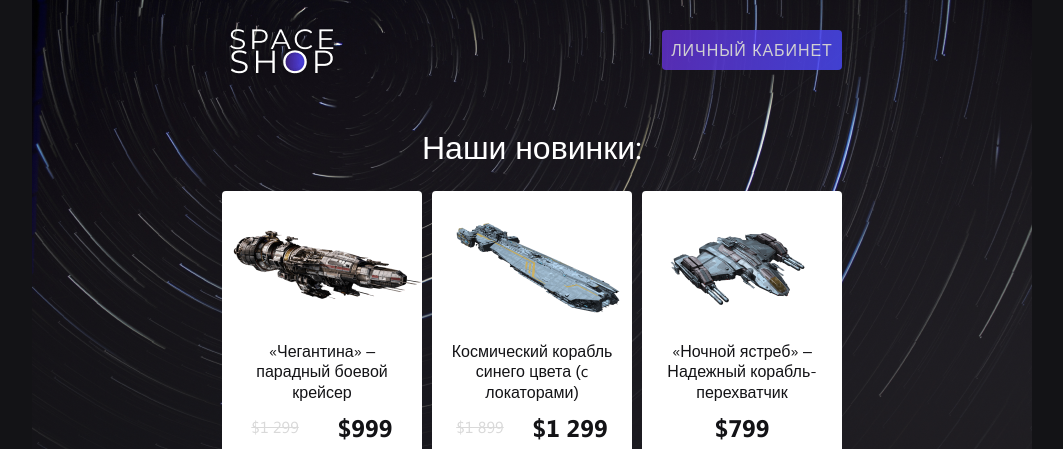
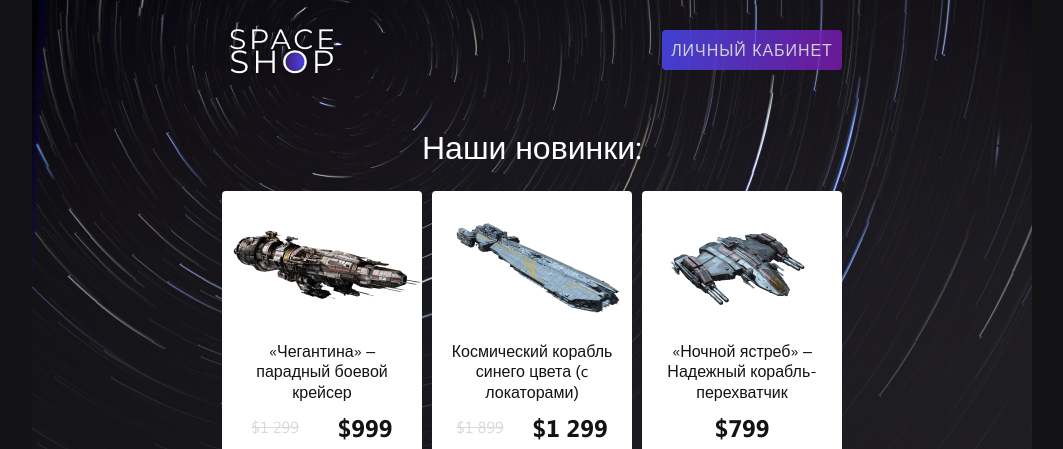
Before and after one commit to MarinaPrivalova/space-shop, a plain HTML site: page index.html in a window 1280 px wide. In both pictures the pointer is over the button "ЛИЧНЫЙ КАБИНЕТ". Shown: the top 449 px of the page, without its empty margins (108-1171 px from the left). Drawn offline with Linux system fonts and the light colour scheme; files whose address does not match are found by name.

Commit message:
fix: header__btn hover

```diff
--- a/blocks/btn/btn.css
+++ b/blocks/btn/btn.css
@@ -10,7 +10,7 @@
   letter-spacing: 0.06em;
   text-transform: uppercase;
   color: #ffffff;
-  background: -moz-linear-gradient(87.23deg,#801AB3 -91.42%, #4C4CFF 99.79%);
+  background: -moz-linear-gradient(left top,#801AB3 -91.42%, #4C4CFF 99.79%);
   background: -webkit-linear-gradient(left top,#801AB3 -91.42%, #4C4CFF 99.79%);
   border: none;
   border-radius: 4px;
--- a/blocks/header/__btn/header__btn.css
+++ b/blocks/header/__btn/header__btn.css
@@ -1,5 +1,10 @@
 .header__btn {
   opacity: .8;
+}
+
+.header__btn:hover {
+  background: -webkit-linear-gradient(left top,#4C4CFF 0%, #801AB3 99%);
+  background: -moz-linear-gradient(left top,#4C4CFF 0%, #801AB3 99%);
 }
 
 @media screen and (max-width: 650px) {
```
